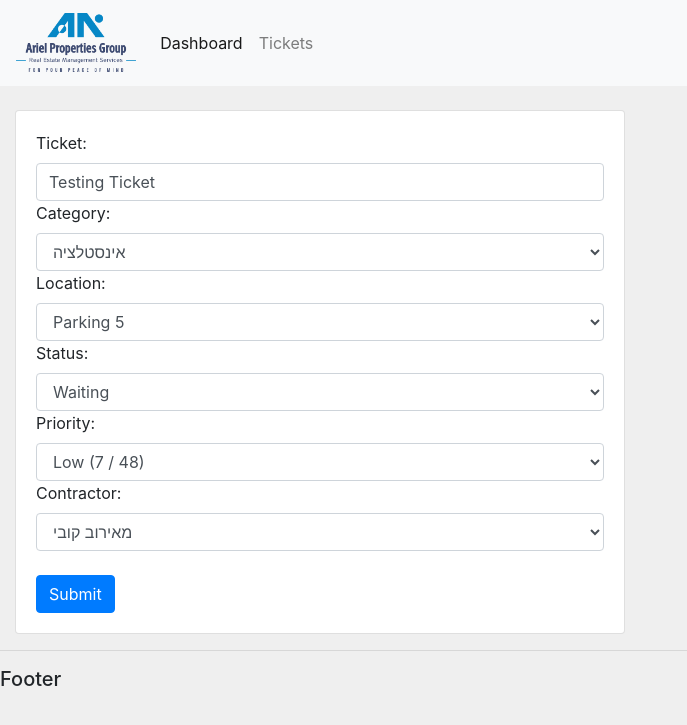
After one commit to orrgorenn/DjangoCRM, a Django app: page /update_ticket/1 in a window 1280 px wide. The commit adds this page. Shown: the top 725 px of the page, without its empty margins (0-687 px from the left). Run offline with Django 3.2, Linux system fonts and the light colour scheme; data comes from the database, SQL or seed files in the repository; both versions use the stored data as it was after the commit; some libraries are stand-ins or nearby versions.

Commit message:
CRUD Options

```diff
--- a/DjangoCRM/settings.py
+++ b/DjangoCRM/settings.py
@@ -113,7 +113,7 @@
 
 LANGUAGE_CODE = 'en-us'
 
-TIME_ZONE = 'UTC'
+TIME_ZONE = 'Asia/Jerusalem'
 
 USE_I18N = True
 
--- /dev/null
+++ b/accounts/forms.py
@@ -0,0 +1,30 @@
+from django import forms
+from .models import Ticket, Contractor
+
+class TicketForm(forms.ModelForm):
+    class Meta:
+        model = Ticket
+        fields = ['ticket', 'category', 'location', 'status', 'priority', 'contractor']
+
+        widgets = {
+            'ticket': forms.TextInput(attrs={'class': 'form-control'}),
+            'category': forms.Select(attrs={'class': 'form-control'}),
+            'location': forms.Select(attrs={'class': 'form-control'}),
+            'status': forms.Select(attrs={'class': 'form-control'}),
+            'priority': forms.Select(attrs={'class': 'form-control'}),
+            'contractor': forms.Select(attrs={'class': 'form-control'})
+        }
+
+class ContractorForm(forms.ModelForm):
+    class Meta:
+        model = Contractor
+        fields = ['first_name', 'last_name', 'email', 'cellphone', 'office_phone', 'field_of_work']
+
+        widgets = {
+            'first_name': forms.TextInput(attrs={'class': 'form-control'}),
+            'last_name': forms.TextInput(attrs={'class': 'form-control'}),
+            'email': forms.TextInput(attrs={'class': 'form-control'}),
+            'cellphone': forms.TextInput(attrs={'class': 'form-control'}),
+            'office_phone': forms.TextInput(attrs={'class': 'form-control'}),
+            'field_of_work': forms.Select(attrs={'class': 'form-control'})
+        }
--- a/accounts/models.py
+++ b/accounts/models.py
@@ -7,7 +7,22 @@
     email = models.CharField(max_length=100, null=False)
     cellphone = models.CharField(max_length=15, null=True)
     office_phone = models.CharField(max_length=15, null=True)
-    field_of_work = models.CharField(max_length=50, null=False, default='NaN')
+    CATEGORY_CHOICES = [
+        ('1', 'איטום'),
+        ('2', 'אינסטלציה'),
+        ('3', 'אקוסטיקה'),
+        ('4', 'ביטחון'),
+        ('5', 'בטיחות - אש'),
+        ('6', 'בטיחות - אתר'),
+        ('7', 'בינוי'),
+        ('8', 'חשמל'),
+        ('9', 'מיזוג אוויר'),
+        ('10', 'נגישות'),
+        ('11', 'ניקיון'),
+        ('12', 'תאורה'),
+        ('13', 'תקשורת')
+    ]
+    field_of_work = models.CharField(max_length=2, choices=CATEGORY_CHOICES, default='1')
     date_created = models.DateTimeField(auto_now_add=True, null=False)
 
     def __str__(self):
@@ -58,10 +73,16 @@
         ('CLSD', 'Closed')
     ]
     status = models.CharField(max_length=4, choices=STATUS_CHOICES, default='NEW')
-    priority = models.IntegerField(null=False, default=1)
+    PRIORITY_CHOICES = [
+        ('1', 'Low (7 / 48)'),
+        ('2', 'Normal (4 / 24)'),
+        ('3', 'High (2 / 8)'),
+        ('4', 'Critical (1 / 3)'),
+    ]
+    priority = models.CharField(choices=PRIORITY_CHOICES, default='1', max_length=1)
     contractor = models.ForeignKey(Contractor, null=True, on_delete=models.SET_NULL)
     date_created = models.DateTimeField(auto_now_add=True, null=False)
-    date_last_update = models.DateTimeField(null=True)
+    date_last_update = models.DateTimeField(auto_now=True)
     date_closed = models.DateTimeField(null=True)
 
     def __str__(self):
--- a/accounts/templates/accounts/main.html
+++ b/accounts/templates/accounts/main.html
@@ -23,7 +23,8 @@
         <h5>Footer</h5>
         <!-- Bootstrap JS -->
         <script src="https://code.jquery.com/jquery-3.2.1.slim.min.js" integrity="sha384-KJ3o2DKtIkvYIK3UENzmM7KCkRr/rE9/Qpg6aAZGJwFDMVNA/GpGFF93hXpG5KkN" crossorigin="anonymous"></script>
-<script src="https://cdnjs.cloudflare.com/ajax/libs/popper.js/1.12.9/umd/popper.min.js" integrity="sha384-ApNbgh9B+Y1QKtv3Rn7W3mgPxhU9K/ScQsAP7hUibX39j7fakFPskvXusvfa0b4Q" crossorigin="anonymous"></script>
-<script src="https://maxcdn.bootstrapcdn.com/bootstrap/4.0.0/js/bootstrap.min.js" integrity="sha384-JZR6Spejh4U02d8jOt6vLEHfe/JQGiRRSQQxSfFWpi1MquVdAyjUar5+76PVCmYl" crossorigin="anonymous"></script>
+        <script src="https://cdnjs.cloudflare.com/ajax/libs/popper.js/1.12.9/umd/popper.min.js" integrity="sha384-ApNbgh9B+Y1QKtv3Rn7W3mgPxhU9K/ScQsAP7hUibX39j7fakFPskvXusvfa0b4Q" crossorigin="anonymous"></script>
+        <script src="https://maxcdn.bootstrapcdn.com/bootstrap/4.0.0/js/bootstrap.min.js" integrity="sha384-JZR6Spejh4U02d8jOt6vLEHfe/JQGiRRSQQxSfFWpi1MquVdAyjUar5+76PVCmYl" crossorigin="anonymous"></script>
+        <script src="https://kit.fontawesome.com/1e9e896a18.js" crossorigin="anonymous"></script>
     </body>
 </html>
--- a/accounts/templates/accounts/navbar.html
+++ b/accounts/templates/accounts/navbar.html
@@ -1,7 +1,7 @@
 {% load static %}
 
 <nav class="navbar navbar-expand-lg navbar-light bg-light">
-    <a href="#" class="navbar-brand">
+    <a href="{% url 'home' %}" class="navbar-brand">
         <img src="{% static 'images/logo.png' %}" height="60" alt="Ariel Group">
     </a>
     <button class="navbar-toggler" type="button" data-toggle="collapse" data-target="#navbarNav" aria-controls="navbarNav" aria-expanded="false" aria-label="Toggle navigation">
@@ -10,13 +10,10 @@
     <div class="collapse navbar-collapse" id="navbarNav">
         <ul class="navbar-nav">
             <li class="nav-item active">
-                <a class="nav-link" href="">Dashboard <span class="sr-only">(current)</span></a>
+                <a class="nav-link" href="{% url 'home' %}">Dashboard <span class="sr-only">(current)</span></a>
             </li>
             <li class="nav-item">
-                <a class="nav-link" href="#">Tickets</a>
-            </li>
-            <li class="nav-item">
-                <a class="nav-link" href="#">Contractors</a>
+                <a class="nav-link" href="{% url 'tickets' %}">Tickets</a>
             </li>
         </ul>
     </div>
--- /dev/null
+++ b/accounts/templates/accounts/ticket_form.html
@@ -0,0 +1,20 @@
+{% extends 'accounts/main.html' %}
+{% load static %}
+{% block content %}
+
+<div class="container-fluid">
+    <div class="row">
+        <div class="col-md-6">
+            <div class="card card-body">
+                <form method="POST" action="">
+                    {% csrf_token %}
+                    {{form}}
+                    <br>
+                    <input type="submit" name="Create" class="btn btn-primary" />
+                </form>
+            </div>
+        </div>
+    </div>
+</div>
+
+{% endblock %}
--- a/accounts/urls.py
+++ b/accounts/urls.py
@@ -2,7 +2,13 @@
 from . import views
 
 urlpatterns = [
-    path('', views.home),
-    path('tickets/<str:pk_id>/', views.tickets),
-    path('contractors/<str:pk_id>/', views.contractors),
+    path('', views.home, name="home"),
+    path('tickets/', views.tickets, name="tickets"),
+    path('contractors/<str:pk_id>/', views.contractors, name="contractors"),
+    path('create_ticket/<str:pk_id>/', views.create_ticket, name="create_ticket"),
+    path('update_ticket/<str:pk_id>', views.update_ticket, name="update_ticket"),
+    path('delete_ticket/<str:pk_id>', views.delete_ticket, name="delete_ticket"),
+    path('create_contractor/', views.create_contractor, name="create_contractor"),
+    path('update_contractor/<str:pk_id>', views.update_contractor, name="update_contractor"),
+    path('delete_contractor/<str:pk_id>', views.delete_contractor, name="delete_contractor"),
 ]
--- a/accounts/views.py
+++ b/accounts/views.py
@@ -1,7 +1,8 @@
-from django.shortcuts import render
+from django.shortcuts import render, redirect
 from django.db.models import Q
 from django.http import HttpResponse
 from .models import Contractor, Ticket
+from .forms import TicketForm, ContractorForm
 
 # Create your views here
 
@@ -22,13 +23,85 @@
 
     return render(request, 'accounts/dashboard.html', context)
 
-def tickets(request, pk_id):
-    ticket = Ticket.objects.get(id=pk_id)
+def tickets(request):
+    tickets = Ticket.objects.all()
     context = {
-        'ticket': ticket
+        'tickets': tickets
     }
     return render(request, 'accounts/tickets.html', context)
 
 def contractors(request, pk_id):
     contractor = Contractor.objects.get(id=pk_id)
-    return render(request, 'accounts/contractors.html', {'contractor': contractor})
+    tickets = contractor.ticket_set.all()
+    tickets_count = tickets.count()
+    context = {
+        'contractor': contractor,
+        'tickets': tickets,
+        'tickets_count': tickets_count
+    }
+    return render(request, 'accounts/contractors.html', context)
+
+def create_ticket(request, pk_id):
+    contractor = Contractor.objects.get(id=pk_id)
+    form = TicketForm(initial={'contractor': contractor})
+    if request.method == 'POST':
+        form = TicketForm(request.POST)
+        if form.is_valid():
+            form.save()
+            return redirect('/')
+
+    context = {'form': form}
+    return render(request, 'accounts/ticket_form.html', context)
+
+def create_contractor(request):
+    form = ContractorForm()
+    if request.method == 'POST':
+        form = ContractorForm(request.POST)
+        if form.is_valid():
+            form.save()
+            return redirect('/')
+
+    context = {'form': form}
+    return render(request, 'accounts/contractor_form.html', context)
+
+def update_ticket(request, pk_id):
+    ticket = Ticket.objects.get(id=pk_id)
+    form = TicketForm(instance=ticket)
+    if request.method == 'POST':
+        form = TicketForm(request.POST, instance=ticket)
+        if form.is_valid():
+            form.save()
+            return redirect('/')
+
+    context = {'form': form}
+    return render(request, 'accounts/ticket_form.html', context)
+
+def update_contractor(request, pk_id):
+    contractor = Contractor.objects.get(id=pk_id)
+    form = ContractorForm(instance=contractor)
+    if request.method == 'POST':
+        form = ContractorForm(request.POST, instance=contractor)
+        if form.is_valid():
+            form.save()
+            return redirect('/')
+
+    context = {'form': form}
+    return render(request, 'accounts/contractor_form.html', context)
+
+def delete_ticket(request, pk_id):
+    ticket = Ticket.objects.get(id=pk_id)
+    if request.method == 'POST':
+        ticket.delete()
+        return redirect('/')
+
+    context = {'ticket': ticket}
+    return render(request, 'accounts/delete_ticket.html', context)
+
+def delete_contractor(request, pk_id):
+    contractor = Contractor.objects.get(id=pk_id)
+    if request.method == 'POST':
+        contractor.delete()
+        return redirect('/')
+
+    context = {'contractor': contractor}
+    return render(request, 'accounts/delete_contractor.html', context)
```
Also changed, not shown: accounts/templates/accounts/contractor_form.html (added, +20 -0 lines), accounts/templates/accounts/contractors.html (+60 -12 lines), accounts/templates/accounts/dashboard.html (+8 -9 lines), accounts/templates/accounts/delete_contractor.html (added, +21 -0 lines), accounts/templates/accounts/delete_ticket.html (added, +21 -0 lines), accounts/templates/accounts/tickets.html (+11 -53 lines), accounts/migrations/0009_auto_20201110_0941.py (added), accounts/migrations/0010_auto_20201110_0950.py (added), accounts/migrations/0011_auto_20201110_1314.py (added), db.sqlite3.
